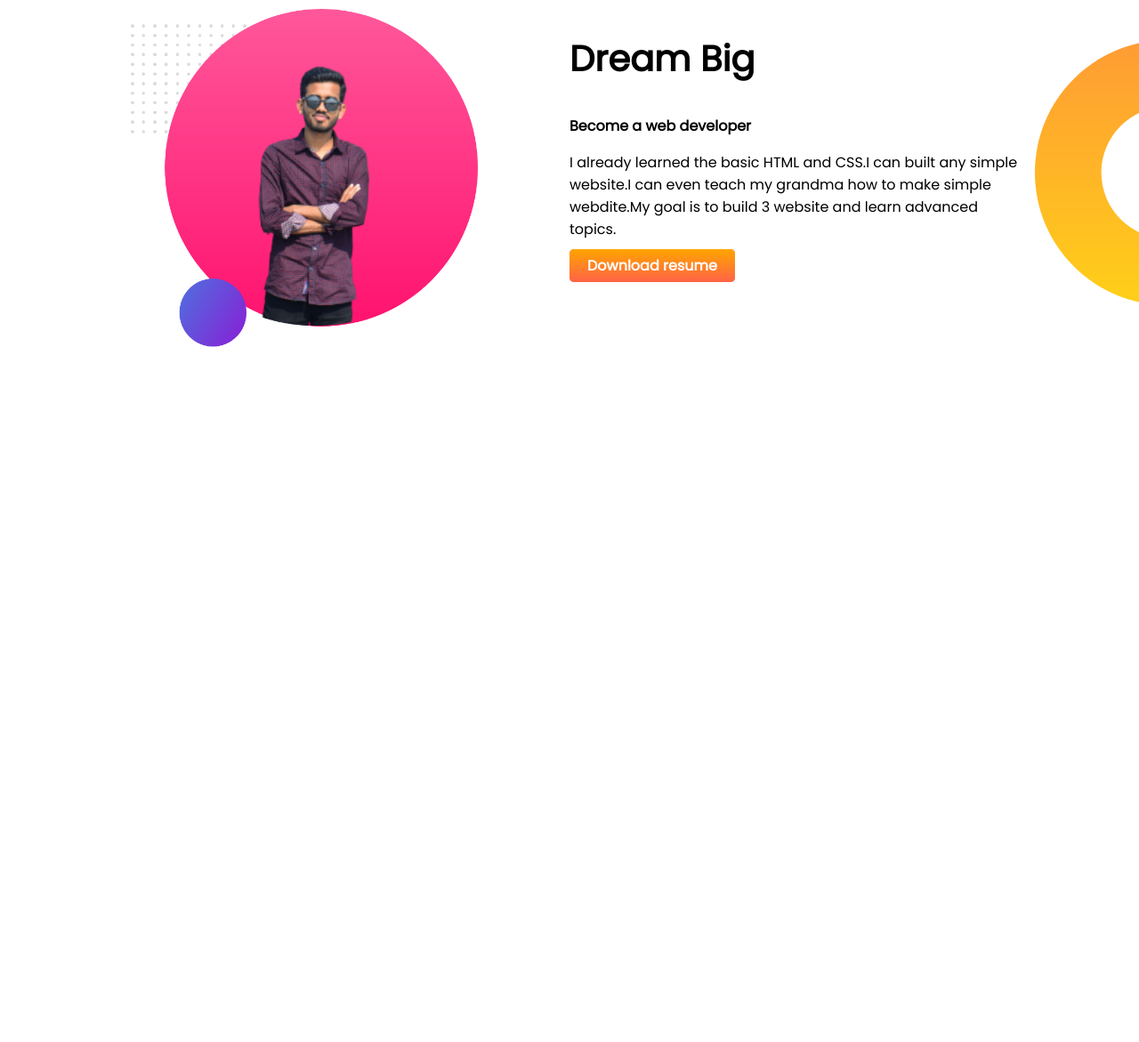
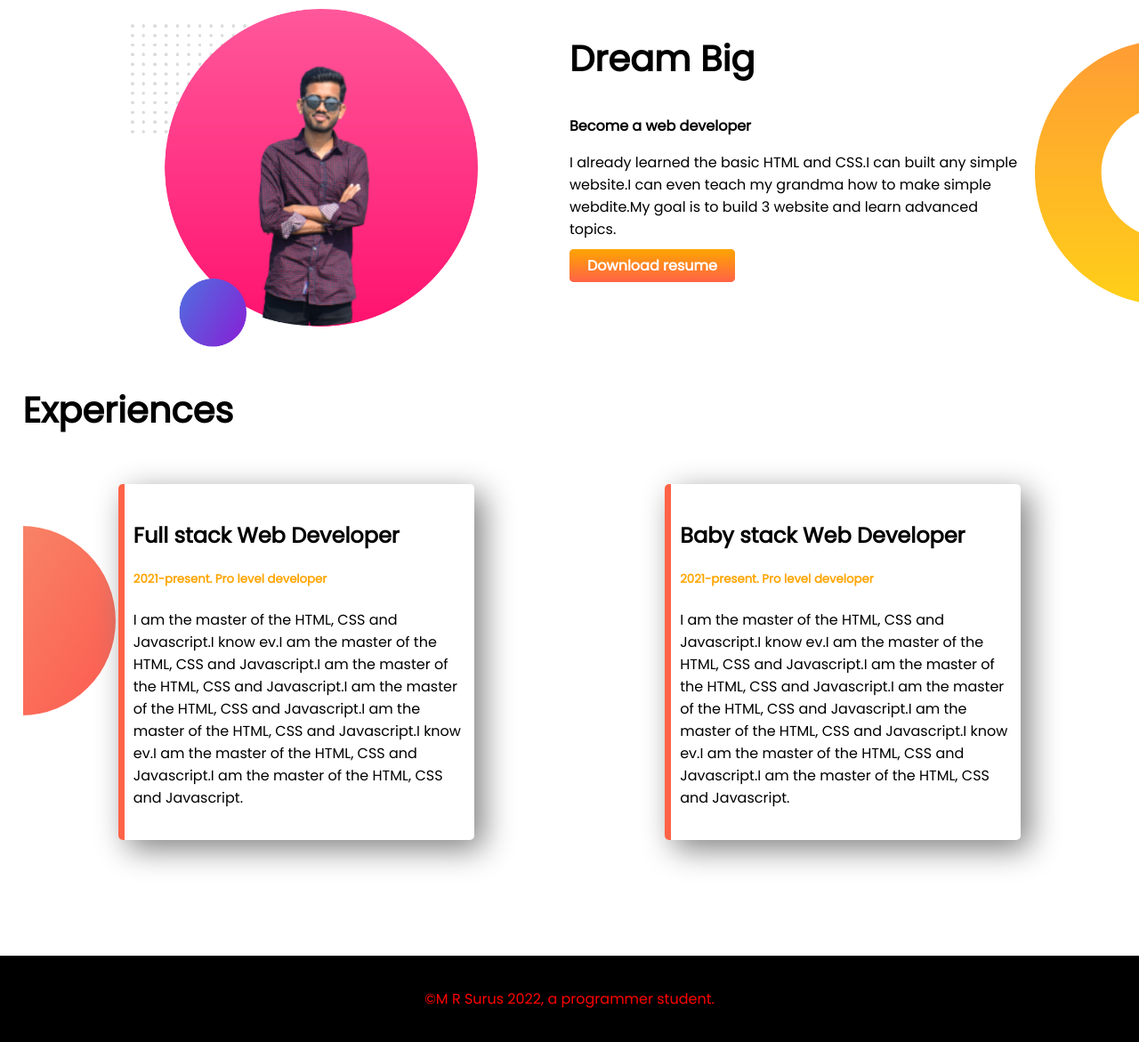
Before and after one commit to mrsurus/developer-portfolio, a plain HTML site: page index.html in a window 1280 px wide. Shown: the part 577-1748 px from the top of the page at 89% size. Before the commit the page ends 975 px from the top, so only its background shows below. Drawn offline with Linux system fonts and the light colour scheme.

Commit message:
complete

```diff
--- a/index.html
+++ b/index.html
@@ -35,5 +35,29 @@
         </div>
 
     </section>
+    <section class="card">
+        <h1>Experiences</h1>
+        <div class="card-des">
+        <div class="card1">
+            <div class="main-card">
+            <h2>Full stack Web Developer</h2>
+            <h5 style="color:orange ;">2021-present. Pro level developer</h5>
+            <p> I am the master of the HTML, CSS and Javascript.I know ev.I am the master of the HTML, CSS and Javascript.I am the master of the HTML, CSS and Javascript.I am the master of the HTML, CSS and Javascript.I am the master of the HTML, CSS and Javascript.I know ev.I am the master of the HTML, CSS and Javascript.I am the master of the HTML, CSS and Javascript.
+            </p></div>
+        </div>
+        <div class="card1">
+            <div class="main-card">
+            <h2>Baby stack Web Developer</h2>
+            <h5 style="color:orange ;">2021-present. Pro level developer</h5>
+            <p> I am the master of the HTML, CSS and Javascript.I know ev.I am the master of the HTML, CSS and Javascript.I am the master of the HTML, CSS and Javascript.I am the master of the HTML, CSS and Javascript.I am the master of the HTML, CSS and Javascript.I know ev.I am the master of the HTML, CSS and Javascript.I am the master of the HTML, CSS and Javascript.
+
+            </p></div>
+        </div>
+    </div>
+    </section>
+
+    <footer>
+        <p>&copy;M R Surus 2022, a programmer student.</p>
+    </footer>
 </body>
 </html>
--- a/style.css
+++ b/style.css
@@ -93,3 +93,47 @@ img{
     background-image: linear-gradient(orange, tomato);
 
 }
+.card{
+    margin: 2%;
+    background-image: url(images/exp-bg.png);
+    background-repeat: no-repeat;
+background-position: left;
+
+}
+
+.card-des{
+    display: flex;
+    margin: 0 auto;
+
+}
+.card1{
+    width: 50%;
+    padding:10px 30px;
+    margin: 10px;
+
+}
+.card2{
+    width: 50%;
+    padding:10px 30px;
+    margin: 10px;
+
+
+}
+.main-card{
+    width: 400px;
+    height: 400px;
+    margin: 0 auto;
+    border-left: 7px tomato solid;
+    box-shadow: 10px 10px 35px gray;
+    padding: 20px 10px;
+    border-radius: 5px;
+
+}
+footer{
+    margin-top: 110px;
+    text-align: center;
+    background-color: black;
+    color: red;
+
+    padding: 20px;
+}
```
